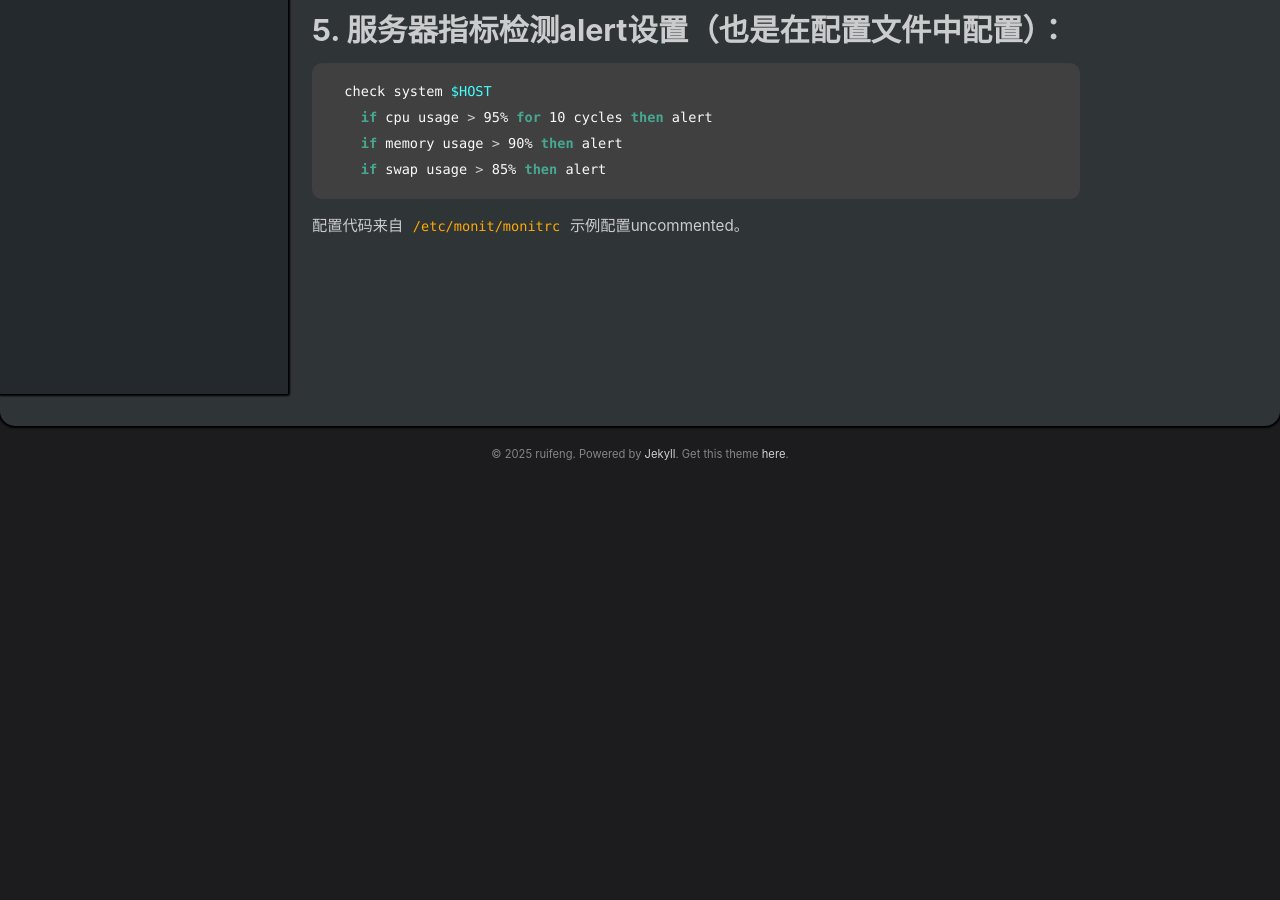
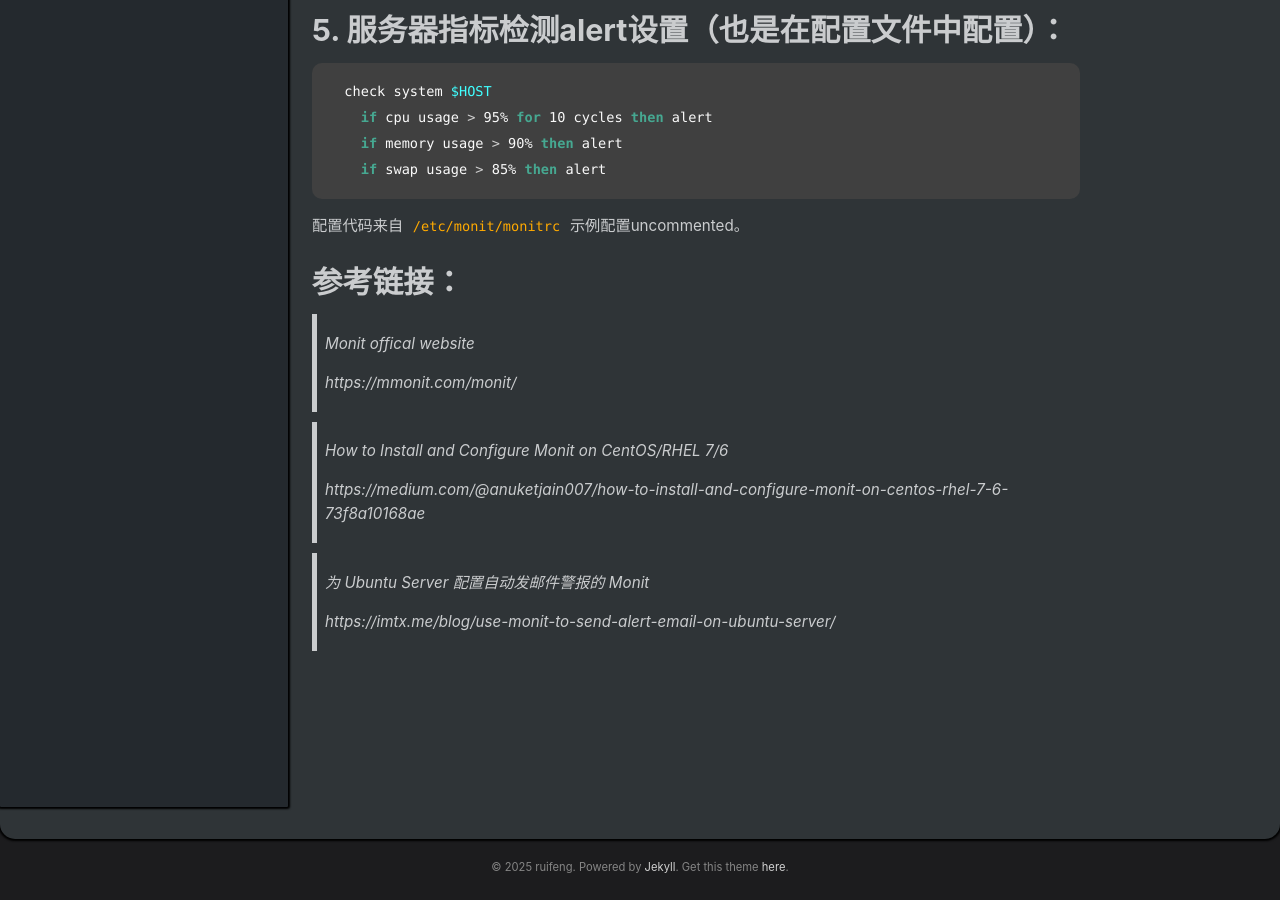
Before and after one commit to ruifengz90/ruifengz90.github.io, a Jekyll site: the page built from _posts/2020-01-01-monit-check-linux-status.md, in a window 1280 px wide and 900 px high, scrolled down 2028 px. Built offline with Jekyll 4.4.1, drawn with Linux system fonts in a browser that asks for light colours; before the commit the page ends 2515 px from its top, so only the background shows below that.

Commit message:
Add reference links to Monit configuration post
Added several reference links to official Monit documentation and related setup guides for CentOS/RHEL and Ubuntu. This provides readers with additional resources for configuring and understanding Monit.

````diff
--- a/_posts/2020-01-01-monit-check-linux-status.md
+++ b/_posts/2020-01-01-monit-check-linux-status.md
@@ -89,3 +89,17 @@ set httpd port 2812 and
 ```
 
 配置代码来自 `/etc/monit/monitrc` 示例配置uncommented。
+
+# 参考链接：
+
+> Monit offical website
+>
+> https://mmonit.com/monit/
+
+> How to Install and Configure Monit on CentOS/RHEL 7/6
+>
+> https://medium.com/@anuketjain007/how-to-install-and-configure-monit-on-centos-rhel-7-6-73f8a10168ae
+
+> 为 Ubuntu Server 配置自动发邮件警报的 Monit
+>
+> https://imtx.me/blog/use-monit-to-send-alert-email-on-ubuntu-server/
````
